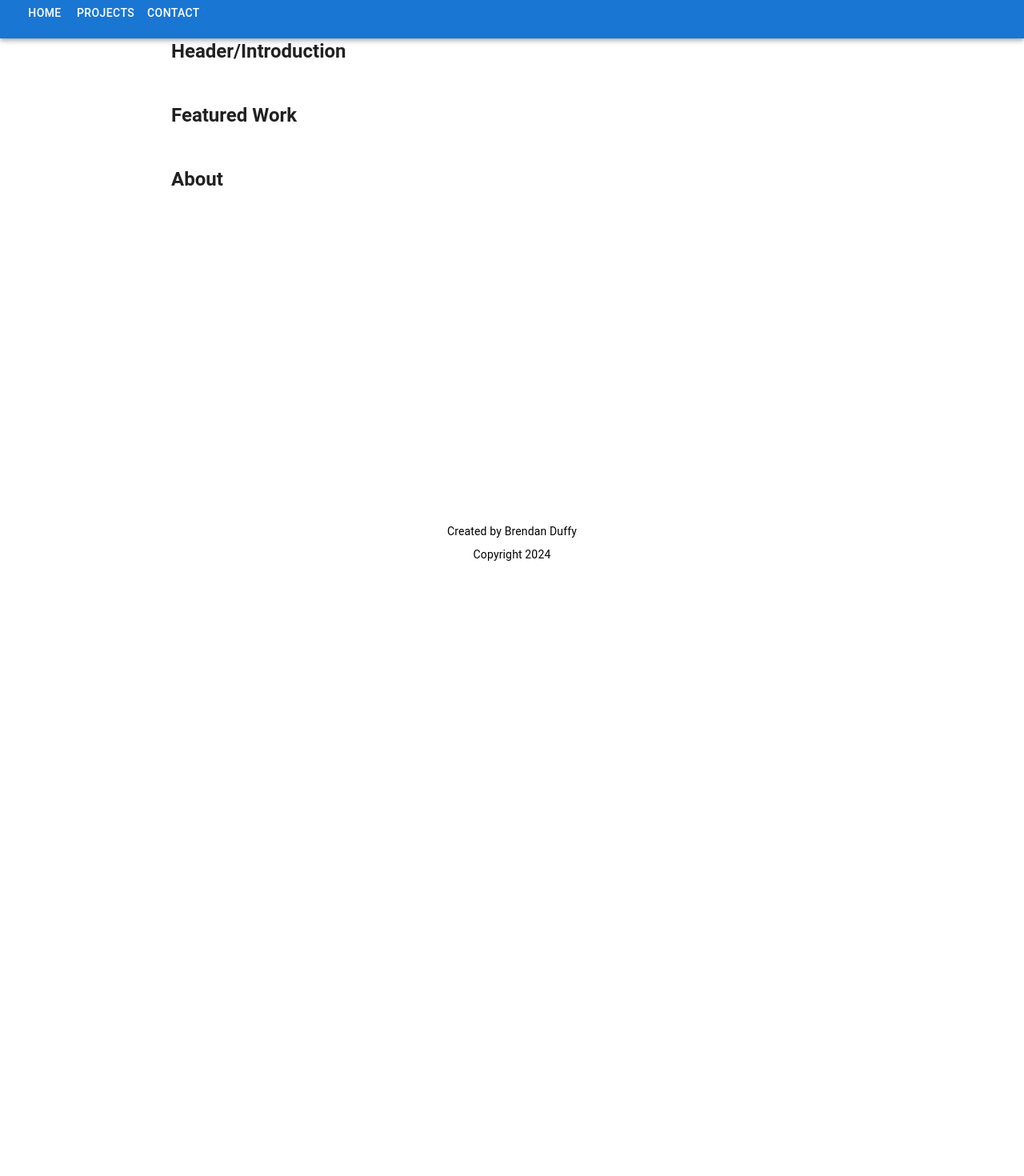
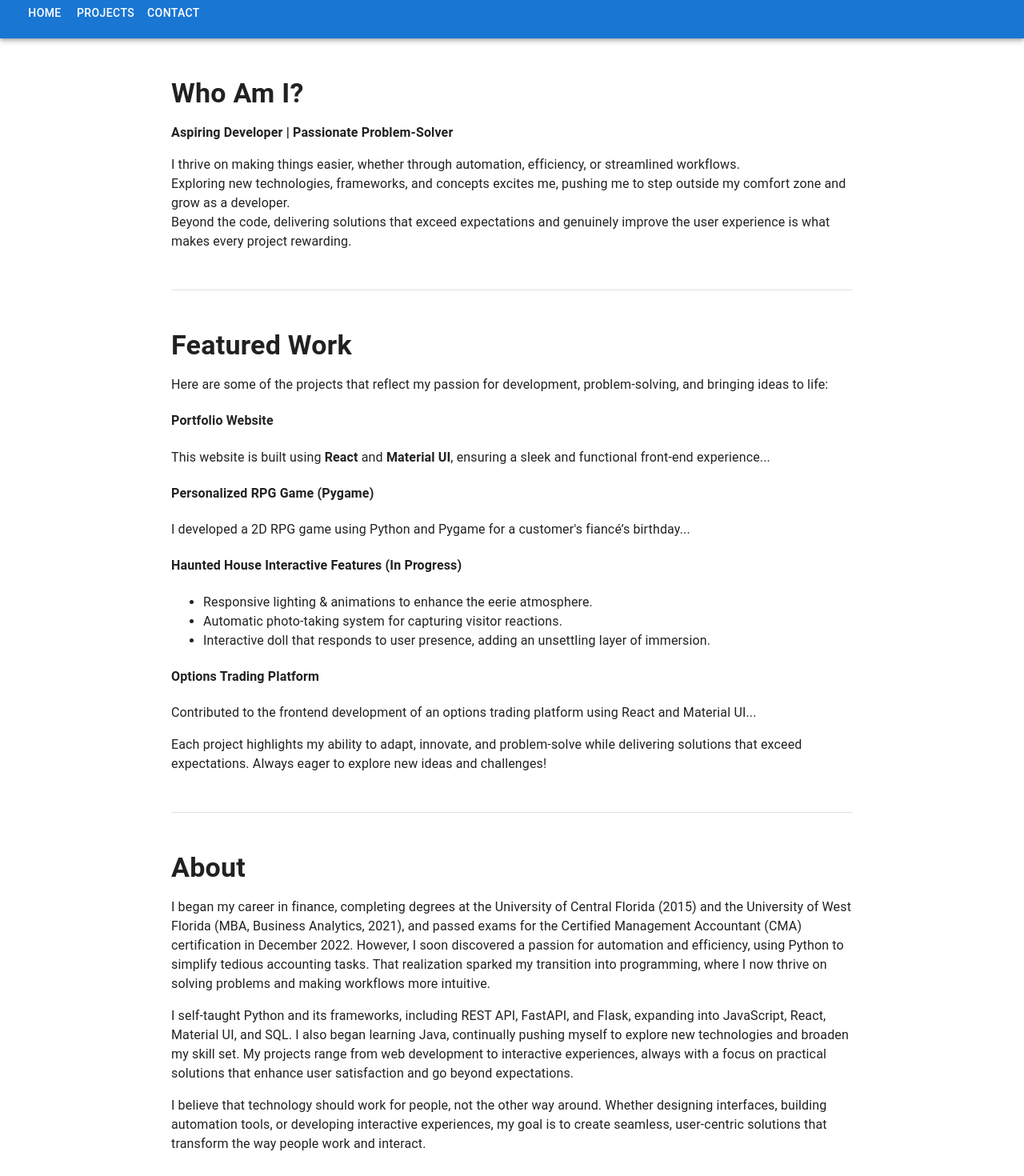
Before and after one commit to plush92/MyWebsite, a React (Vite) app in the folder frontend/: page /home in a window 1280 px wide. Shown: the part 80-1550 px from the top of the page at 80% size. Before the commit the page ends 800 px from the top, so only its background shows below. Built offline with nearby package versions, Linux system fonts and the light colour scheme.

Commit message:
update home page with formatted text

```diff
--- /dev/null
+++ b/frontend/src/components/home/aboutText.tsx
@@ -0,0 +1,16 @@
+const aboutText = (
+    <>
+      <p>
+        I began my career in finance, completing degrees at the University of Central Florida (2015) and the University of West Florida (MBA, Business Analytics, 2021), and passed exams for the Certified Management Accountant (CMA) certification in December 2022.
+        However, I soon discovered a passion for automation and efficiency, using Python to simplify tedious accounting tasks. That realization sparked my transition into programming, where I now thrive on solving problems and making workflows more intuitive.
+      </p>
+      <p>
+        I self-taught Python and its frameworks, including REST API, FastAPI, and Flask, expanding into JavaScript, React, Material UI, and SQL. I also began learning Java, continually pushing myself to explore new technologies and broaden my skill set. My projects range from web development to interactive experiences, always with a focus on practical solutions that enhance user satisfaction and go beyond expectations.
+      </p>
+      <p>
+        I believe that technology should work for people, not the other way around. Whether designing interfaces, building automation tools, or developing interactive experiences, my goal is to create seamless, user-centric solutions that transform the way people work and interact.
+      </p>
+    </>
+  );
+
+  export default aboutText;
--- /dev/null
+++ b/frontend/src/components/home/featuredWorkText.tsx
@@ -0,0 +1,30 @@
+const featuredWorkText = (
+    <>
+      <p>
+        Here are some of the projects that reflect my passion for development, problem-solving, and bringing ideas to life:
+      </p>
+      <h4>Portfolio Website</h4>
+      <p>
+        This website is built using <strong>React</strong> and <strong>Material UI</strong>, ensuring a sleek and functional front-end experience...
+      </p>
+      <h4>Personalized RPG Game (Pygame)</h4>
+      <p>
+        I developed a 2D RPG game using Python and Pygame for a customer's fiancé’s birthday...
+      </p>
+      <h4>Haunted House Interactive Features (In Progress)</h4>
+      <ul>
+        <li>Responsive lighting & animations to enhance the eerie atmosphere.</li>
+        <li>Automatic photo-taking system for capturing visitor reactions.</li>
+        <li>Interactive doll that responds to user presence, adding an unsettling layer of immersion.</li>
+      </ul>
+      <h4>Options Trading Platform</h4>
+      <p>
+        Contributed to the frontend development of an options trading platform using React and Material UI...
+      </p>
+      <p>
+        Each project highlights my ability to adapt, innovate, and problem-solve while delivering solutions that exceed expectations. Always eager to explore new ideas and challenges!
+      </p>
+    </>
+  );
+
+  export default featuredWorkText;
--- /dev/null
+++ b/frontend/src/components/home/introText.tsx
@@ -0,0 +1,14 @@
+const introText = (
+    <>
+      <p>
+        <strong>Aspiring Developer | Passionate Problem-Solver</strong>
+      </p>
+      <p>
+        I thrive on making things easier, whether through automation, efficiency, or streamlined workflows.<br />
+        Exploring new technologies, frameworks, and concepts excites me, pushing me to step outside my comfort zone and grow as a developer.<br />
+        Beyond the code, delivering solutions that exceed expectations and genuinely improve the user experience is what makes every project rewarding.
+      </p>
+    </>
+  );
+
+  export default introText;
--- a/frontend/src/pages/Home.tsx
+++ b/frontend/src/pages/Home.tsx
@@ -1,21 +1,37 @@
 import CustomContainer from "../components/materialui/CustomContainer";
-import { Typography } from "@mui/material";
+import { Typography, Box, Divider } from "@mui/material";
+import introText from "../components/home/introText";
+import aboutText from "../components/home/aboutText";
+import featuredWorkText from "../components/home/featuredWorkText";
 
 const Home: React.FC = () => {
   return (
-        <CustomContainer>
-            <Typography variant="h5" fontWeight="bold" mb={6}>
-       Header/Introduction
+    <CustomContainer >
+      <Box mb={6} mt={6}>
+        <Typography variant="h4" fontWeight="bold" gutterBottom>
+          Who Am I?
         </Typography>
-            <Typography variant="h5" fontWeight="bold" mb={6}>
+        {introText}
+      </Box>
+      <Divider sx={{ mb: 6 }} />
+      <Box mb={6}>
+        <Typography variant="h4" fontWeight="bold" gutterBottom>
           Featured Work
         </Typography>
-            <Typography variant="h5" fontWeight="bold" mb={6}>
+        {featuredWorkText}
+      </Box>
+      <Divider sx={{ mb: 6 }} />
+      <Box mb={6}>
+        <Typography variant="h4" fontWeight="bold" gutterBottom>
           About
         </Typography>
-
+        {aboutText}
+      </Box>
     </CustomContainer>
   );
-  }
+};
 
 export default Home;
+
+//Make links to featured work (github, present screenshots)
+//Format text in a more readable format
```
Lines whose indentation alone changed are shown as unchanged.
